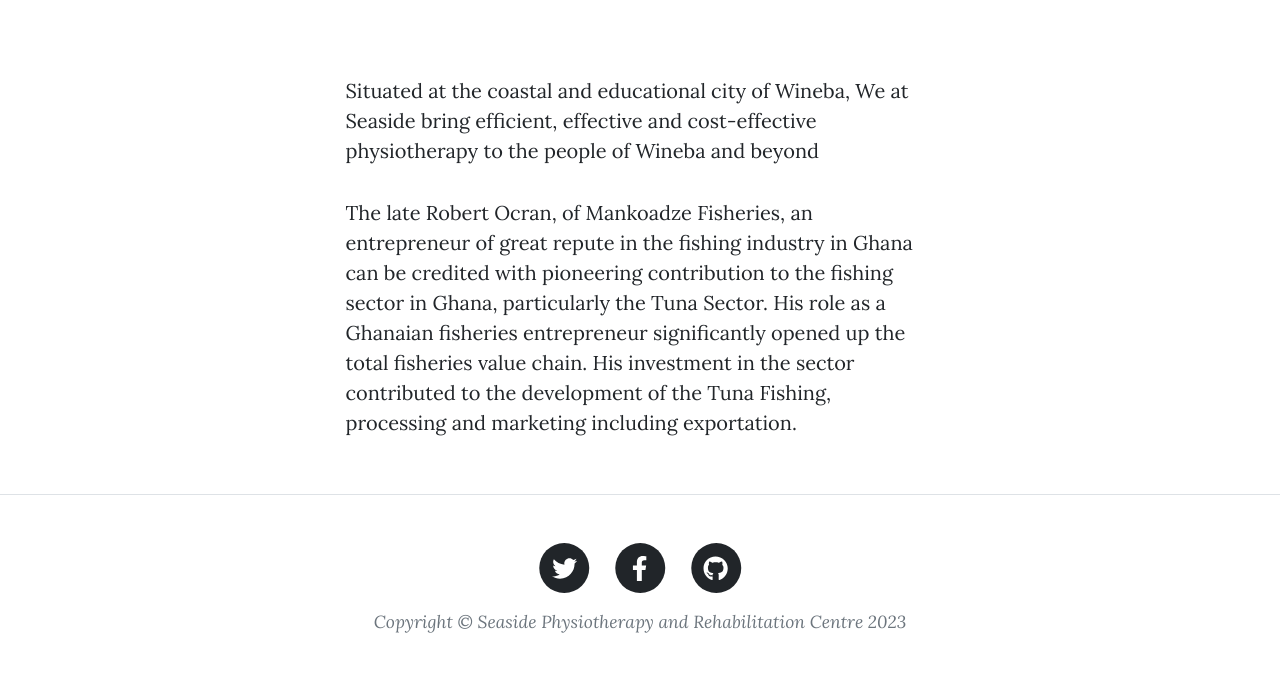
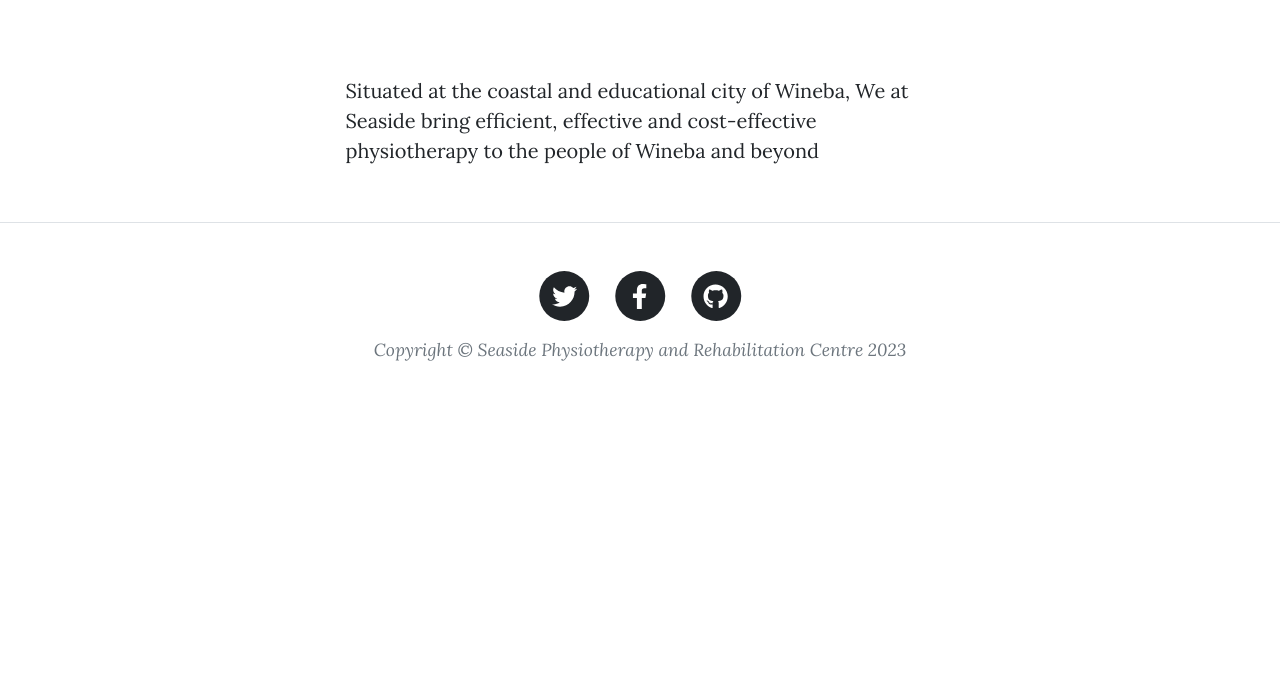
Before and after one commit to hellobramah/simplePhysiotherapyCentreHMS, a Flask app: page /about in a window 1280 px wide. Shown: the part 536-1220 px from the top of the page. After the commit the page ends 897 px from the top, so only its background shows below. Run offline with Flask 3, Linux system fonts and the light colour scheme; some libraries are stand-ins or nearby versions.

Commit message:
rewrite about us, change favicon

```diff
--- a/simple_HMS/templates/about.html
+++ b/simple_HMS/templates/about.html
@@ -22,11 +22,7 @@
         <div class="row gx-4 gx-lg-5 justify-content-center">
             <div class="col-md-10 col-lg-8 col-xl-7">
                 <p>Situated at the coastal and educational city of Wineba, We at Seaside bring efficient, effective and cost-effective physiotherapy to the people of Wineba and beyond</p>
-                <p>The late Robert Ocran, of Mankoadze Fisheries, an entrepreneur of great repute in the fishing
-                    industry in Ghana can be credited with pioneering contribution to the fishing sector in Ghana,
-                    particularly the Tuna Sector. His role as a Ghanaian fisheries entrepreneur significantly opened up
-                    the total fisheries value chain. His investment in the sector contributed to the development of the
-                    Tuna Fishing, processing and marketing including exportation.</p>
+
 
 
 
```
Also changed, not shown: simple_HMS/static/assets/favicon.ico, simple_HMS/static/assets/img/angela-profile.jpg (deleted), simple_HMS/static/assets/img/favicon.ico (added).
